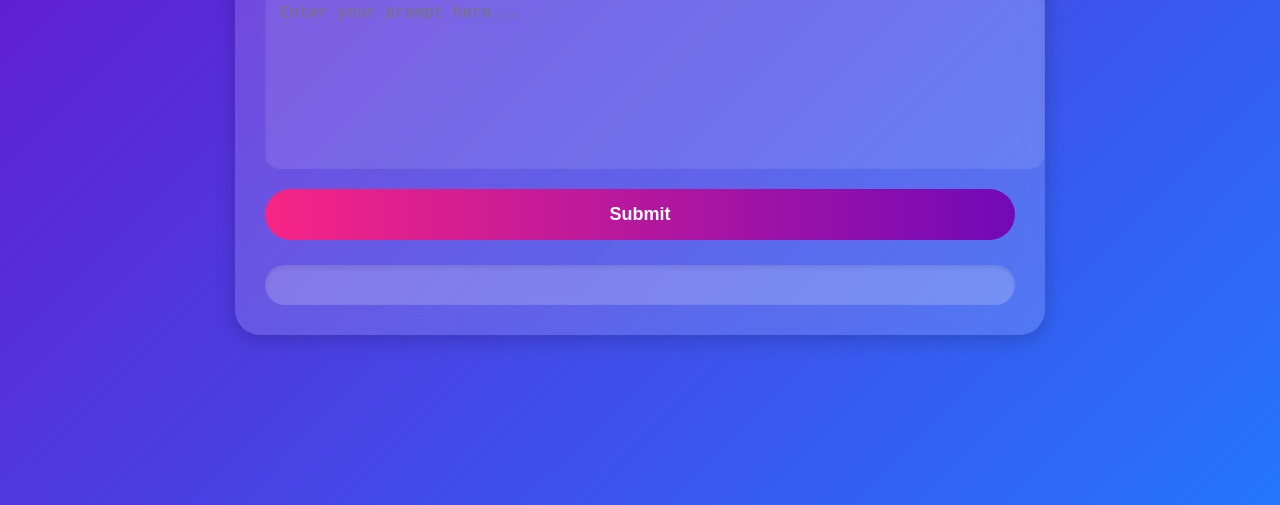
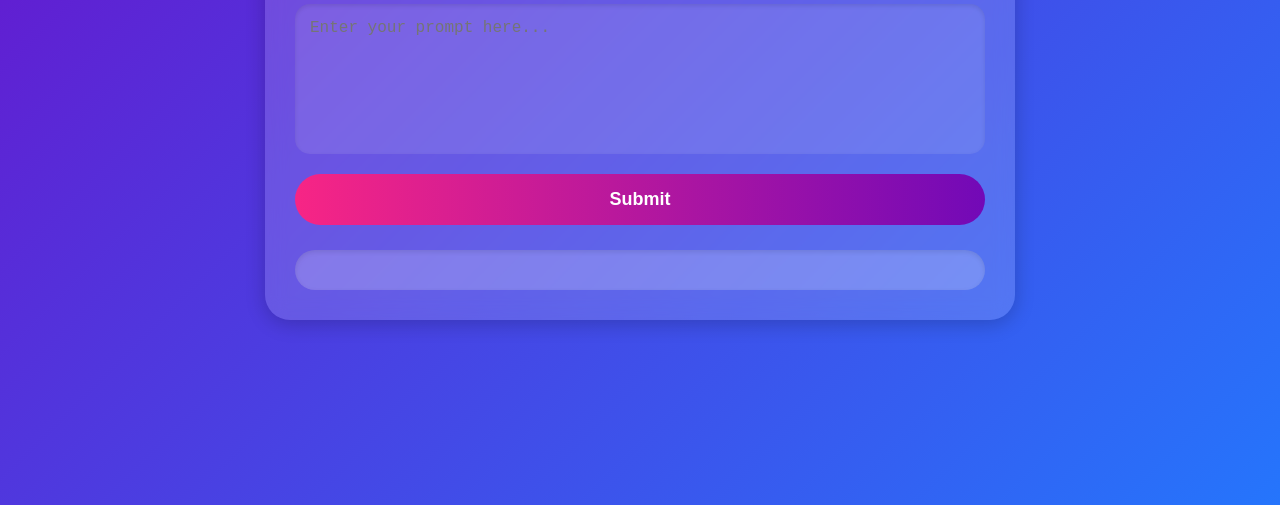
Before and after one commit to brcelso/openai, a website: page public/index.html in a window 1280 px wide. Shown: the part 295-800 px from the top of the page. Drawn offline with Linux system fonts and the light colour scheme.

Commit message:
Atualizar o style.css

```diff
--- a/public/style.css
+++ b/public/style.css
@@ -8,12 +8,14 @@ body {
     height: 100vh;
     margin: 0;
     color: #fff;
-    padding: 0 15px;
+    padding: 0 15px; /* Add padding to body for mobile spacing */
+    box-sizing: border-box; /* Ensure padding and borders are included in width/height */
 }
 
 /* Container for the whole app */
 .container {
     width: 60%;
+    max-width: 100%;  /* Ensure container doesn't exceed screen width */
     padding: 30px;
     background-color: rgba(255, 255, 255, 0.15);
     backdrop-filter: blur(10px);
@@ -21,6 +23,7 @@ body {
     border-radius: 25px;
     text-align: center;
     color: #fff;
+    box-sizing: border-box;
 }
 
 /* Styling the title */
@@ -32,7 +35,7 @@ h1 {
 
 /* Textarea for input */
 textarea {
-    width: 100%;
+    width: 100%;  /* Ensure textarea doesn't exceed container width */
     height: 150px;
     margin-bottom: 15px;
     padding: 15px;
@@ -44,11 +47,12 @@ textarea {
     box-shadow: inset 0 2px 4px rgba(0, 0, 0, 0.1);
     resize: none;
     outline: none;
+    box-sizing: border-box; /* Include padding in width calculation */
 }
 
 /* Submit button styling */
 button {
-    width: 100%;
+    width: 100%;  /* Ensure button is full width within container */
     padding: 15px;
     background: linear-gradient(90deg, #f72585, #7209b7);
     color: white;
@@ -58,6 +62,7 @@ button {
     font-weight: bold;
     cursor: pointer;
     transition: background-color 0.3s ease-in-out, transform 0.2s;
+    box-sizing: border-box;
 }
 
 button:hover {
@@ -75,6 +80,7 @@ button:hover {
     color: #f1f1f1;
     font-size: 18px;
     white-space: pre-wrap;
+    box-sizing: border-box;
 }
 
 /* Media Queries for mobile responsiveness */
```
